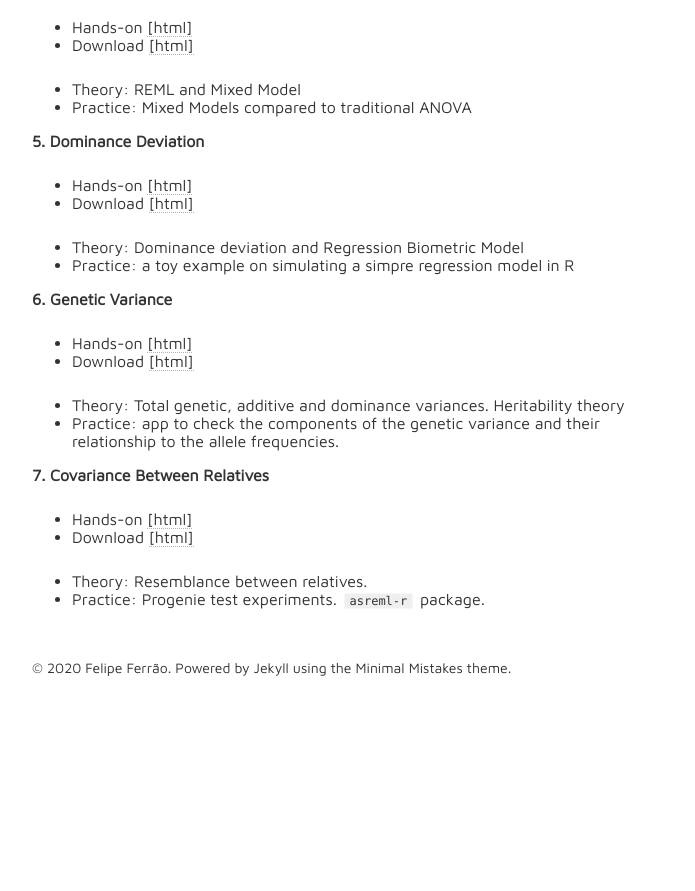
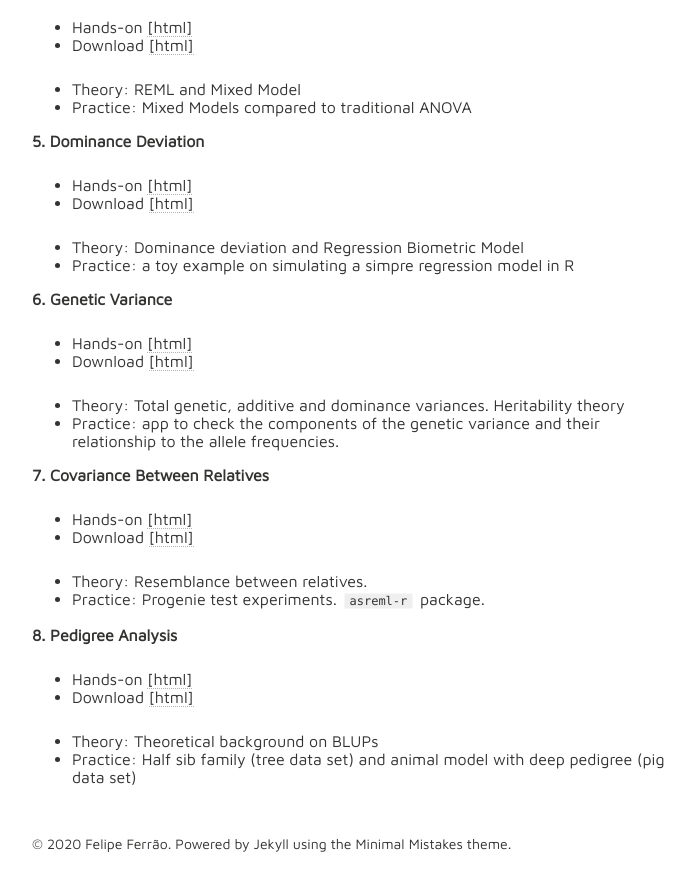
Before and after one commit to lfelipe-ferrao/lfelipe-ferrao.github.io, a Jekyll site: the page built from class/quantGenetic/index.md, in a window 1280 px wide and 900 px high, scrolled down 2292 px. Shown: the top 891 px of the window, without its empty margins (288-983 px from the left). Built offline with Jekyll 4.4.1, drawn with Linux system fonts in a browser that asks for light colours; nearby versions of some CDN libraries; our own code applies the rules of GitHub Pages for plain Markdown files; before the commit the page ends 3016 px from its top, so only the background shows below that.

Commit message:
Update index.md

```diff
--- a/class/quantGenetic/index.md
+++ b/class/quantGenetic/index.md
@@ -112,3 +112,11 @@ It is an attempt to organize and make available to any student the class notes u
 
 - Theory: Resemblance between relatives.
 - Practice:  Progenie test experiments. `asreml-r` package.
+
+**8. Pedigree Analysis**
+
+- Hands-on [[html]](https://htmlpreview.github.io/?https://github.com/lfelipe-ferrao/lfelipe-ferrao.github.io/blob/master/class/quantGenetic/week8.html)
+- Download [[html]](https://minhaskamal.github.io/DownGit/#/home?url=https://github.com/lfelipe-ferrao/lfelipe-ferrao.github.io/blob/master/class/quantGenetic/week8.html)
+
+- Theory: Theoretical background on BLUPs
+- Practice:  Half sib family (tree data set) and animal model with deep pedigree (pig data set)
```
